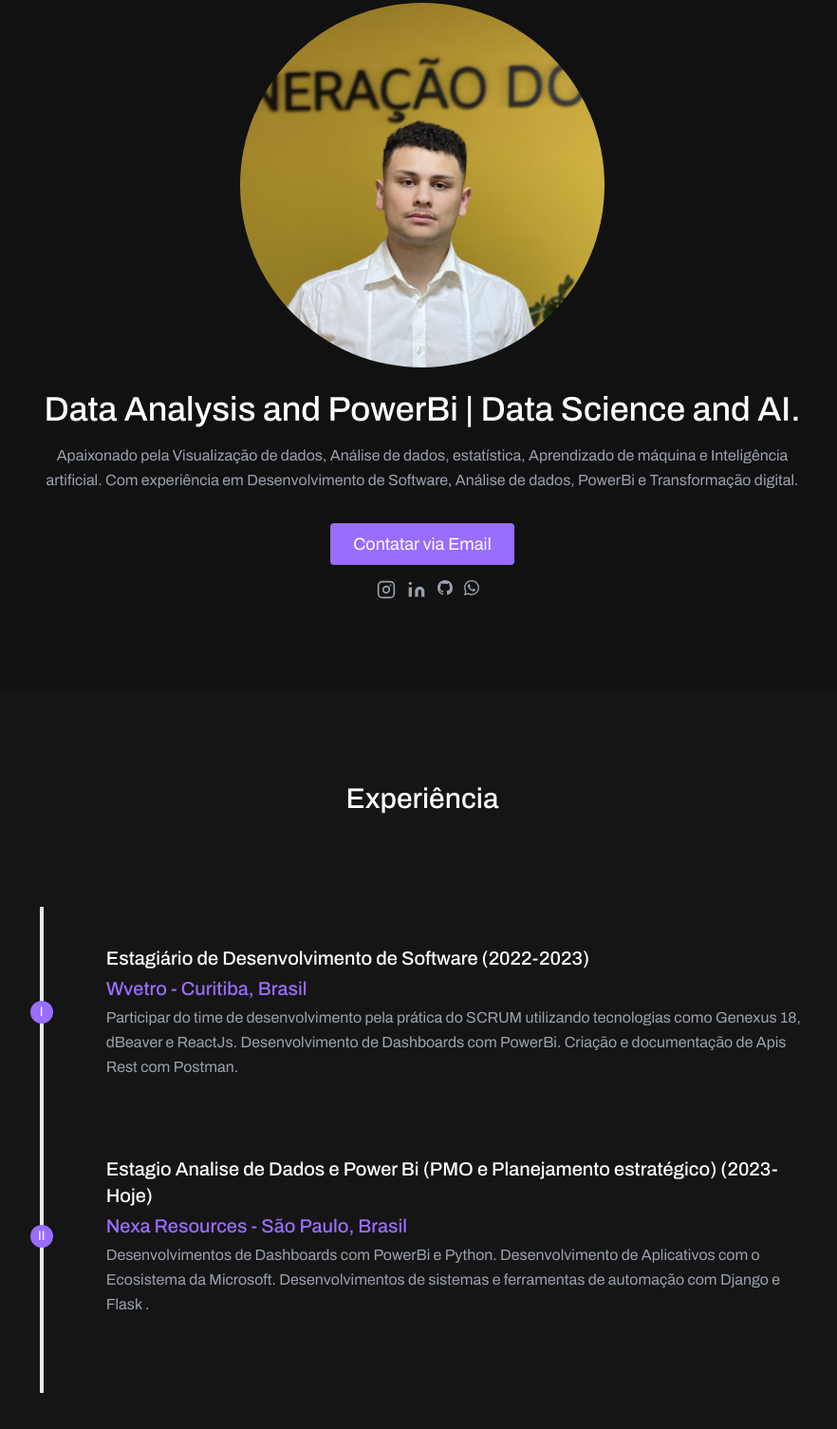
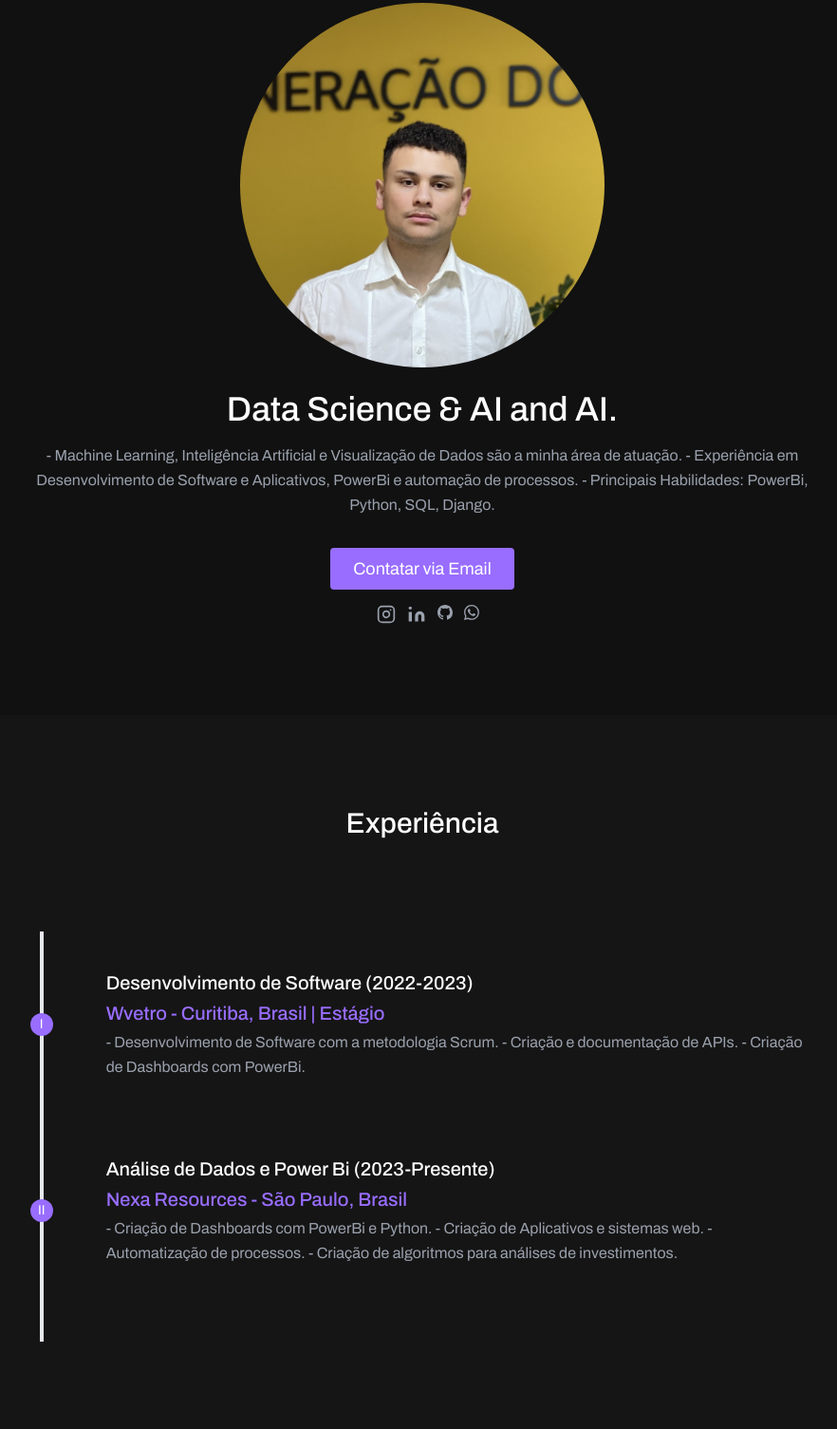
Before and after one commit to Benjaminzzerpa/Benjamin-Zerpa, a website: page index.html in a window 1280 px wide. Shown: the part 161-1666 px from the top of the page at 95% size, without its empty margins (195-1077 px from the left). Drawn offline with nearby package versions, Linux system fonts and the light colour scheme.

Commit message:
Alterada a Bio

```diff
--- a/index.html
+++ b/index.html
@@ -37,11 +37,14 @@
         src="assets\img\IMG_5624.jpg">
       <br>
       <div class="text-center lg:w-2/3 w-full">
-        <h1 class="title-font sm:text-4xl text-3xl mb-4 font-medium text-white">Data Analysis and PowerBi | Data Science
+        <h1 class="title-font sm:text-4xl text-3xl mb-4 font-medium text-white">Data Science & AI
           and AI.</h1>
-        <p class="mb-8 leading-relaxed">Apaixonado pela Visualização de dados, Análise de dados, estatística,
-          Aprendizado de máquina e Inteligência artificial. Com experiência em Desenvolvimento de Software, Análise de
-          dados, PowerBi e Transformação digital.
+        <p class="mb-8 leading-relaxed">
+          - Machine Learning, Inteligência Artificial e Visualização de Dados são a minha área de atuação.
+
+          - Experiência em Desenvolvimento de Software e Aplicativos, PowerBi e automação de processos.
+
+          - Principais Habilidades: PowerBi, Python, SQL, Django.
         </p>
         <div class="flex justify-center">
           <a href="mailto:Bzerpam10@gmail.com">
@@ -113,13 +116,13 @@
         </div>
         <div class="flex-grow md:pl-8 pl-6 flex sm:items-center items-start flex-col sm:flex-row">
           <div class="flex-grow sm:pl-6 mt-6 sm:mt-0">
-            <h2 class="font-medium title-font text-white mb-1 text-xl">Estagiário de Desenvolvimento de Software
-              (2022-2023)</h2>
-            <h2 class="font-medium title-font text-violet-strong mb-1 text-xl">Wvetro - Curitiba, Brasil</h2>
-            <p class="leading-relaxed text-gray-weak">Participar do time de desenvolvimento pela prática do SCRUM
-              utilizando tecnologias como Genexus 18, dBeaver e ReactJs.
-              Desenvolvimento de Dashboards com PowerBi.
-              Criação e documentação de Apis Rest com Postman.</p>
+            <h2 class="font-medium title-font text-white mb-1 text-xl">Desenvolvimento de Software (2022-2023)</h2>
+            <h2 class="font-medium title-font text-violet-strong mb-1 text-xl">Wvetro - Curitiba, Brasil | Estágio</h2>
+            <p class="leading-relaxed text-gray-weak">
+              - Desenvolvimento de Software com a metodologia Scrum.
+              -  Criação e documentação de APIs.
+              -  Criação de Dashboards com PowerBi.
+            </p>
           </div>
         </div>
       </div>
@@ -133,12 +136,14 @@
         </div>
         <div class="flex-grow md:pl-8 pl-6 flex sm:items-center items-start flex-col sm:flex-row">
           <div class="flex-grow sm:pl-6 mt-6 sm:mt-0">
-            <h2 class="font-medium title-font text-white mb-1 text-xl">Estagio Analise de Dados e Power Bi (PMO e Planejamento estratégico) (2023-Hoje)
+            <h2 class="font-medium title-font text-white mb-1 text-xl">Análise de Dados e Power Bi (2023-Presente)
             </h2>
             <h2 class="font-medium title-font text-violet-strong mb-1 text-xl">Nexa Resources - São Paulo, Brasil</h2>
-            <p class="leading-relaxed">Desenvolvimentos de Dashboards com PowerBi e Python.
-              Desenvolvimento de Aplicativos com o Ecosistema da Microsoft.
-              Desenvolvimentos de sistemas e ferramentas de automação com Django e Flask .
+            <p class="leading-relaxed">
+              - Criação de Dashboards com PowerBi e Python.
+              - Criação de Aplicativos e sistemas web.
+              - Automatização de processos.
+              - Criação de algoritmos para análises de investimentos.
             </p>
           </div>
         </div>
```
